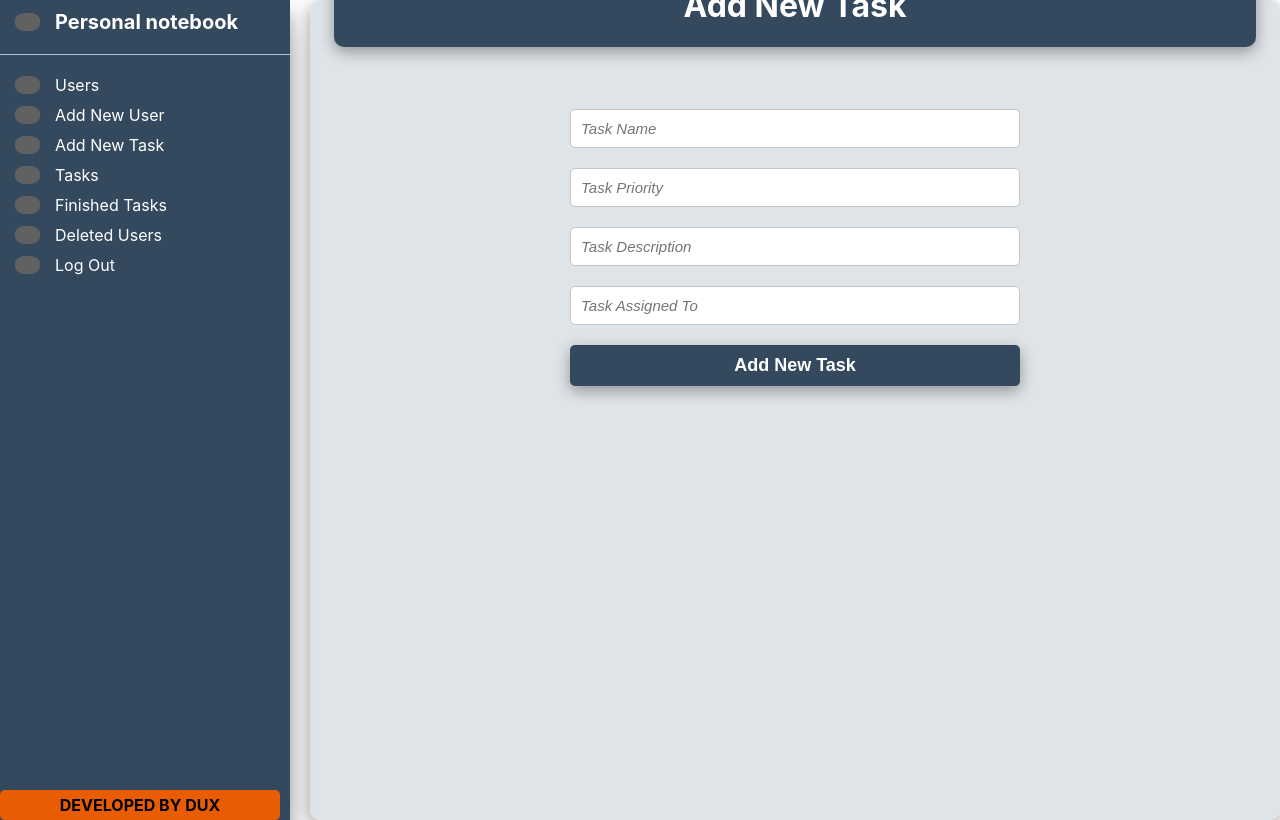
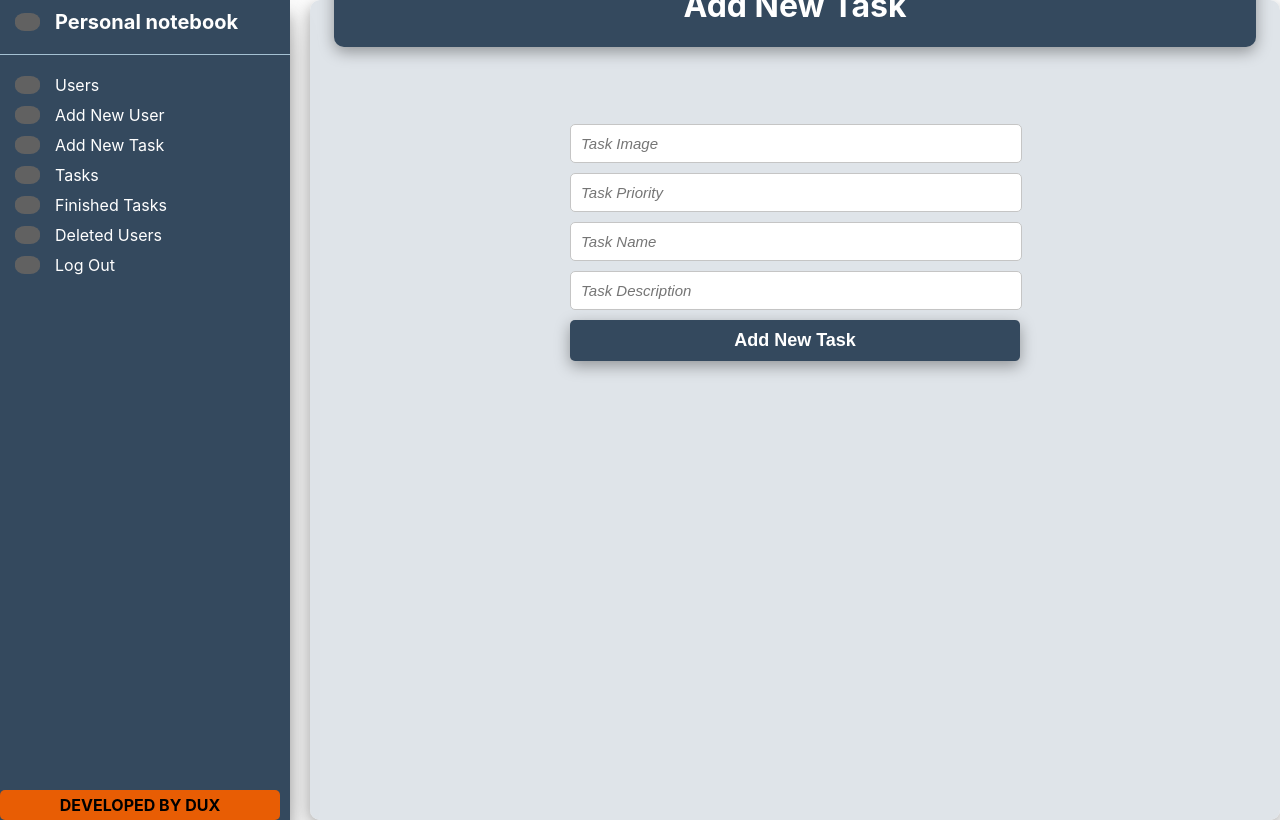
Before and after one commit to duxante/notebook, a React (Create React App) app: page /addNewTask in a window 1280 px wide. Built offline with nearby package versions, Linux system fonts and the light colour scheme; grey boxes are pictures that could not be loaded; a web font is replaced by a local one.

Commit message:
addNewTask -> adding tasks on Firestore

```diff
--- a/src/Components/AddNewTask/addNewTask.compnent.jsx
+++ b/src/Components/AddNewTask/addNewTask.compnent.jsx
@@ -1,28 +1,60 @@
+import { useState } from "react";
+import fire from "../../Utils/firebase.config";
 import Button from "../../Common/ButtonFolder/button.component";
 import Dashboard from "../../Common/DashboardFolder/dashboard.component";
 import Sidebar from "../../Common/Sidebar/sidebar.component";
 import "./addNewTask.style.css";
 
+
 const AddNewTask = () => {
+    const [task, setTask] = useState({
+        taskImage:"",
+        taskPriority:"",
+        taskName:"",
+        taskDescription:"",
+    });
+
+    const addTask = (e) => {
+        e.preventDefault();
+        setTask({
+            ...task,
+            [e.target.name]: e.target.value
+        })
+    }
+
+    const handleSubmitTask = (e) => {
+        e.preventDefault();
+        const db = fire.firestore();
+        db.collection("tasks/").add({
+            taskImage: task.taskImage,
+            taskPriority: task.taskPriority,
+            taskName: task.taskName,
+            taskDescription: task.taskDescription,
+        });
+        setTask({
+        taskImage:"",
+        taskPriority:"",
+        taskName:"",
+        taskDescription:"",
+        })
+    };
+
     return(
         <div className="holder-centralni-dio">
                 <Sidebar />
             <Dashboard mainHeadingTitle="Add New Task">
 
                 <div className="addNewTaskDataInput">
-                    <label>
-                        <input placeholder="Task Name" name="taskName"/>
-                    </label>
-                    <label>
-                        <input placeholder="Task Priority" name="taskPriority"/>
-                    </label>
-                    <label>
-                        <input placeholder="Task Description" name="taskDescription"/>
-                    </label>
-                    <label>
-                        <input placeholder="Task Assigned To" name="taskAssignedTo"/>
-                    </label>
-                    <Button buttonText="Add New Task"/>
+                    <form className="addNewTaskForm">
+                        <input value={task.taskImage} placeholder="Task Image" name="taskImage" onChange={addTask}/>
+
+                        <input value={task.taskPriority} placeholder="Task Priority" name="taskPriority" onChange={addTask}/>
+
+                        <input value={task.taskName} placeholder="Task Name" name="taskName" onChange={addTask}/>
+
+                        <input value={task.taskDescription} placeholder="Task Description" name="taskDescription" onChange={addTask}/>
+                    </form>
+                    <Button buttonText="Add New Task" onClick={handleSubmitTask}/>
                 </div>
             </Dashboard>
         </div>
--- a/src/Components/AddNewTask/addNewTask.style.css
+++ b/src/Components/AddNewTask/addNewTask.style.css
@@ -43,3 +43,9 @@
     border: 1px solid rgb(197 197 197);
     border-radius: 5px;
 }
+
+.addNewTaskForm {
+    gap: 10px;
+    display: flex;
+    flex-direction: column;
+}
--- a/src/Components/AddNewUser/addNewUser.component.jsx
+++ b/src/Components/AddNewUser/addNewUser.component.jsx
@@ -45,7 +45,7 @@ const AddNewUser = () => {
             <Dashboard mainHeadingTitle="Add New User">
 
                 <div className="addNewUserDataInput">
-                    <form>
+                    <form className="addNewUserForm">
                         <input value={user.name} placeholder="Name" name="name" onChange={addUser}/>
 
 
--- a/src/Components/AddNewUser/addNewUser.style.css
+++ b/src/Components/AddNewUser/addNewUser.style.css
@@ -43,3 +43,9 @@
     border: 1px solid rgb(197 197 197);
     border-radius: 5px;
 }
+
+.addNewUserForm {
+    gap: 10px;
+    display: flex;
+    flex-direction: column;
+}
--- a/src/Components/Tasks/tasks.component.jsx
+++ b/src/Components/Tasks/tasks.component.jsx
@@ -69,6 +69,9 @@ const OneTask = ({image, taskNumber, taskName, taskDescription}) => {
         )
     }
 
+    /* const fetchUsers = async */
+
+
     return(
         <div className="holder-centralni-dio">
             <Sidebar />
--- a/src/Components/Users/users.component.jsx
+++ b/src/Components/Users/users.component.jsx
@@ -9,7 +9,7 @@ import fire from "../../Utils/firebase.config";
 const Users = () => {
     const [users, setUsers] = useState([]);
 
-    const fetchUsers = async () => {
+    const fetchUsers = async() => {
         const db = fire.firestore();
         const response = db.collection("users");
         const data = await response.get();
```
Lines whose indentation alone changed are shown as unchanged.
